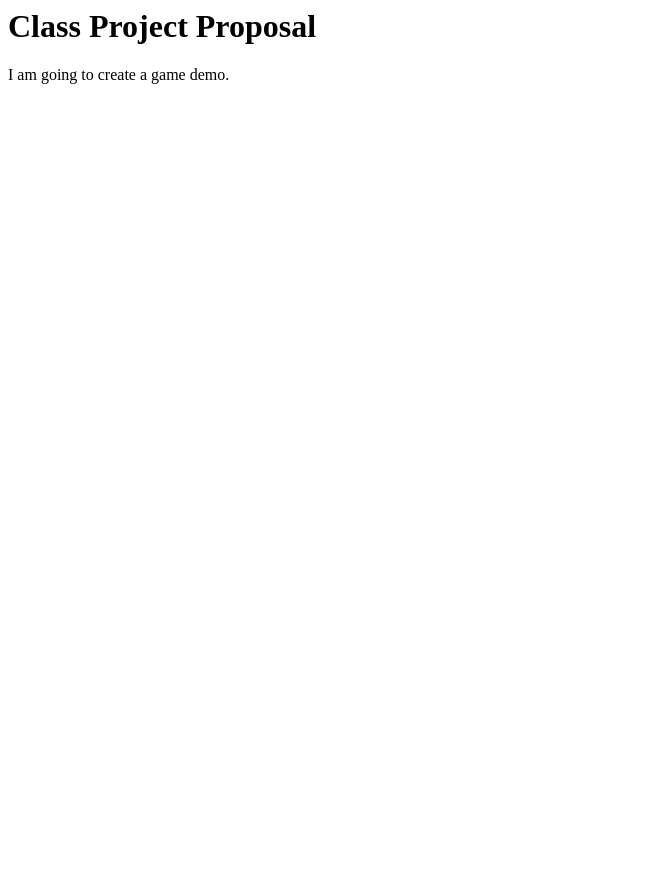
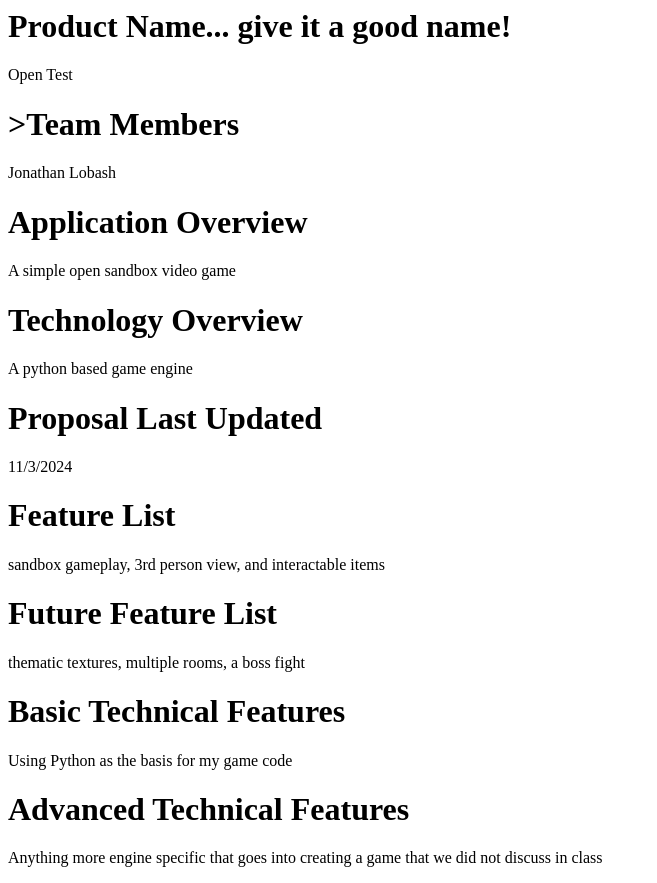
Before and after one commit to JonathanRLobash/Class-Project-Proposal, a plain HTML site: page index.html in a window 1280 px wide. Shown: the whole page, without its empty margins (0-657 px from the left). Before the commit the page ends 800 px from the top, so only its background shows below. Drawn offline with Linux system fonts and the light colour scheme.

Commit message:
Update index.html

```diff
--- a/index.html
+++ b/index.html
@@ -1,2 +1,18 @@
-<h1>Class Project Proposal</h1>
-<p>I am going to create a game demo.</p>
+<h1>Product Name... give it a good name!</h1>
+  <p>Open Test</p>
+<h1>>Team Members</h1>
+  <p>Jonathan Lobash</p>
+<h1>Application Overview</h1>
+  <p>A simple open sandbox video game</p>
+<h1>Technology Overview</h1>
+  <p>A python based game engine</p>
+<h1>Proposal Last Updated</h1>
+  <p>11/3/2024</p>
+<h1>Feature List</h1>
+  <p>sandbox gameplay, 3rd person view, and interactable items</p>
+<h1>Future Feature List</h1>
+  <p>thematic textures, multiple rooms, a boss fight</p>
+<h1>Basic Technical Features</h1>
+  <p>Using Python as the basis for my game code</p>
+<h1>Advanced Technical Features</h1>
+  <p>Anything more engine specific that goes into creating a game that we did not discuss in class</p>
```
